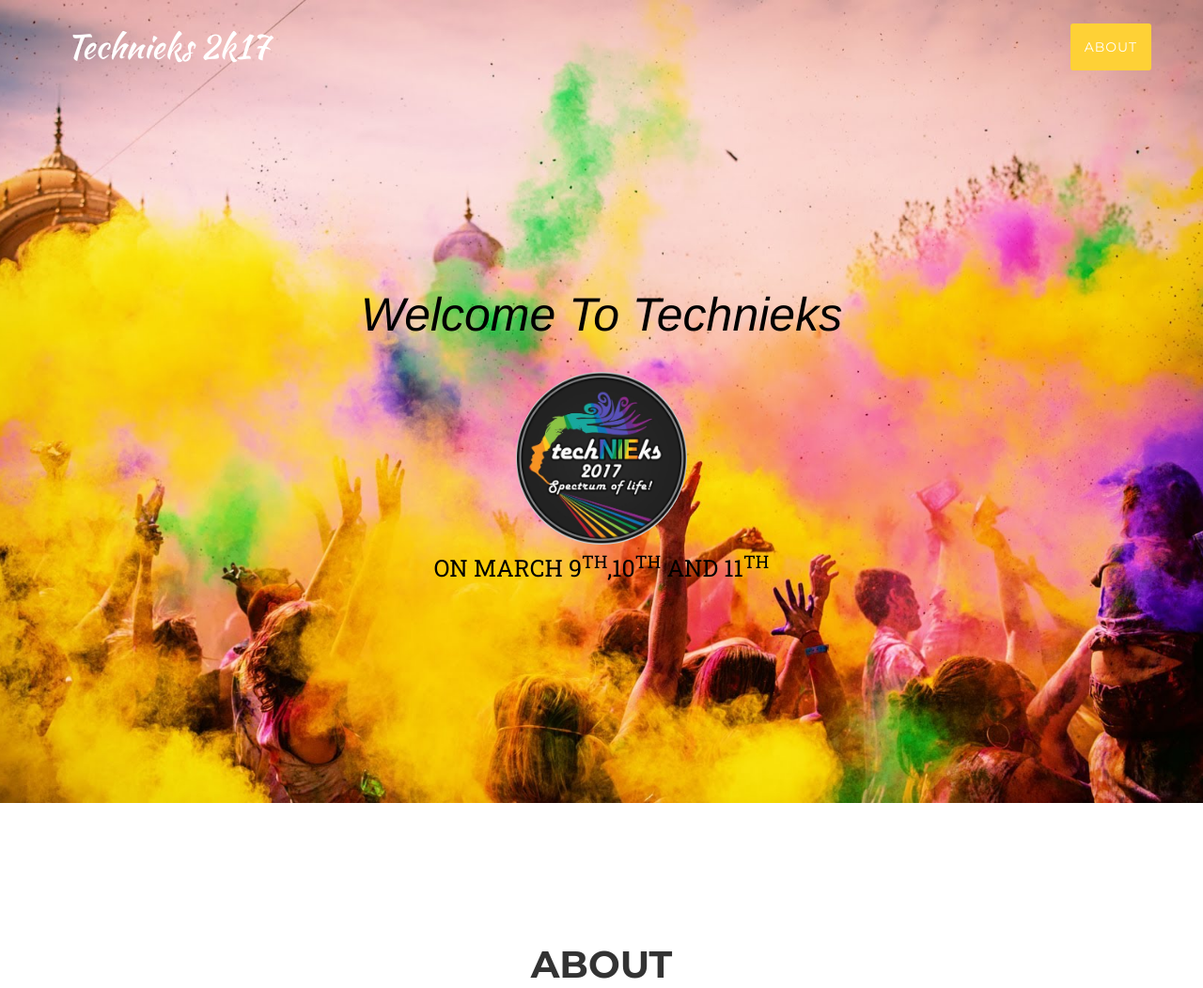
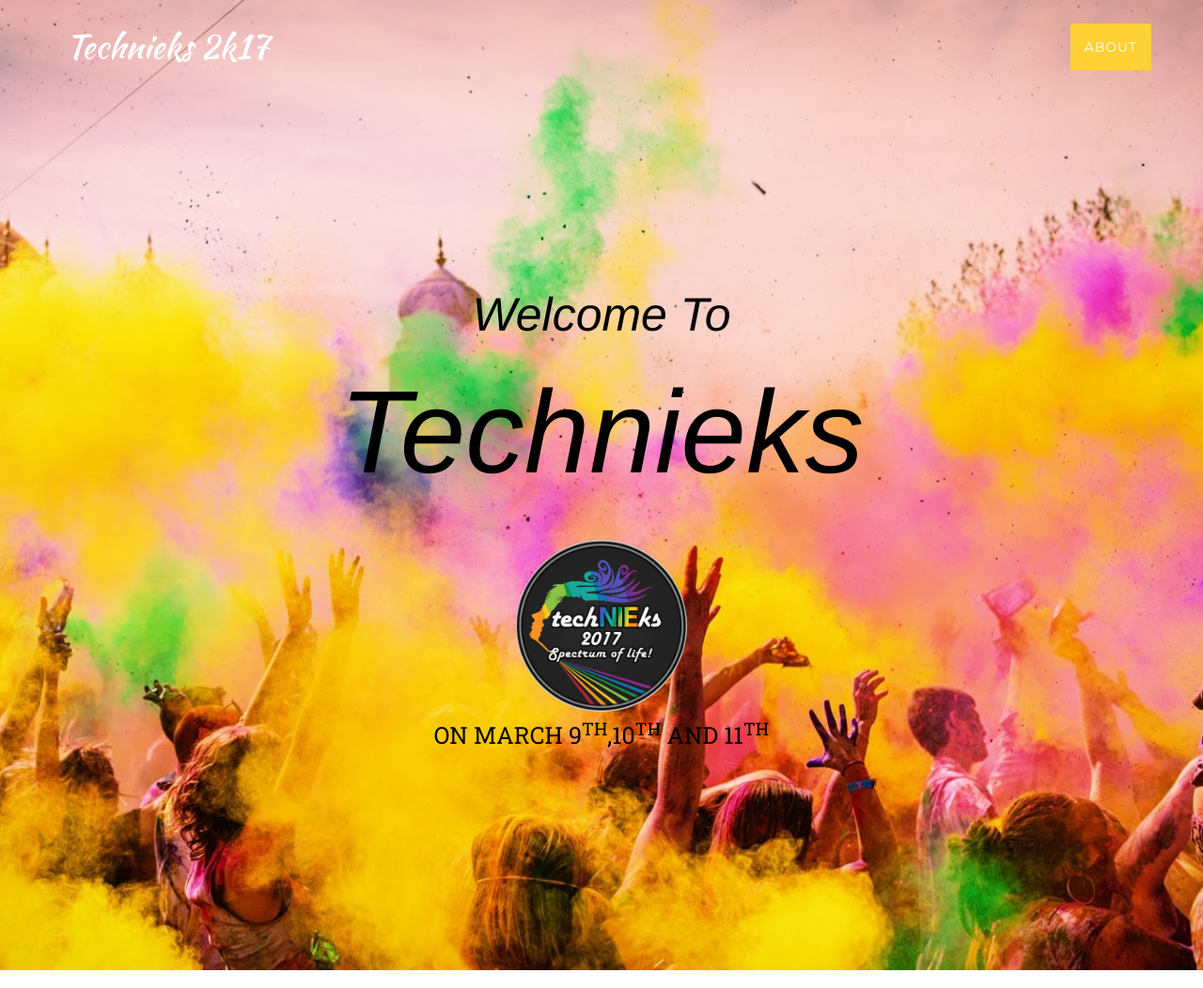
Before and after one commit to mridulganga/techNIEks, a website: page index.html in a window 1280 px wide. Shown: the top 1052 px of the page at 94% size. Drawn offline with nearby package versions, Linux system fonts and the light colour scheme; a web font is replaced by a local one.

Commit message:
title change 1

```diff
--- a/index.html
+++ b/index.html
@@ -76,7 +76,7 @@
         <div class="container">
             <div class="intro-text">
 
-                <div class="intro-lead-in" style="line-height:inherit;">Welcome To Technieks</div>
+                <div class="intro-lead-in" style="line-height:inherit;"><div style="font-size:1em;">Welcome To</div> <div style="font-size:2.5em;"> Technieks</div></div>
                 <img src="img/logos/main.jpg" style="width:16%;" class="img-circle">
                 <div class="intro-heading">On March 9<sup>th</sup>,10<sup>th</sup> and 11<sup>th</sup> </div>
                 <!--<a href="#services" class="page-scroll btn btn-xl">Tell Me More</a>-->
```
